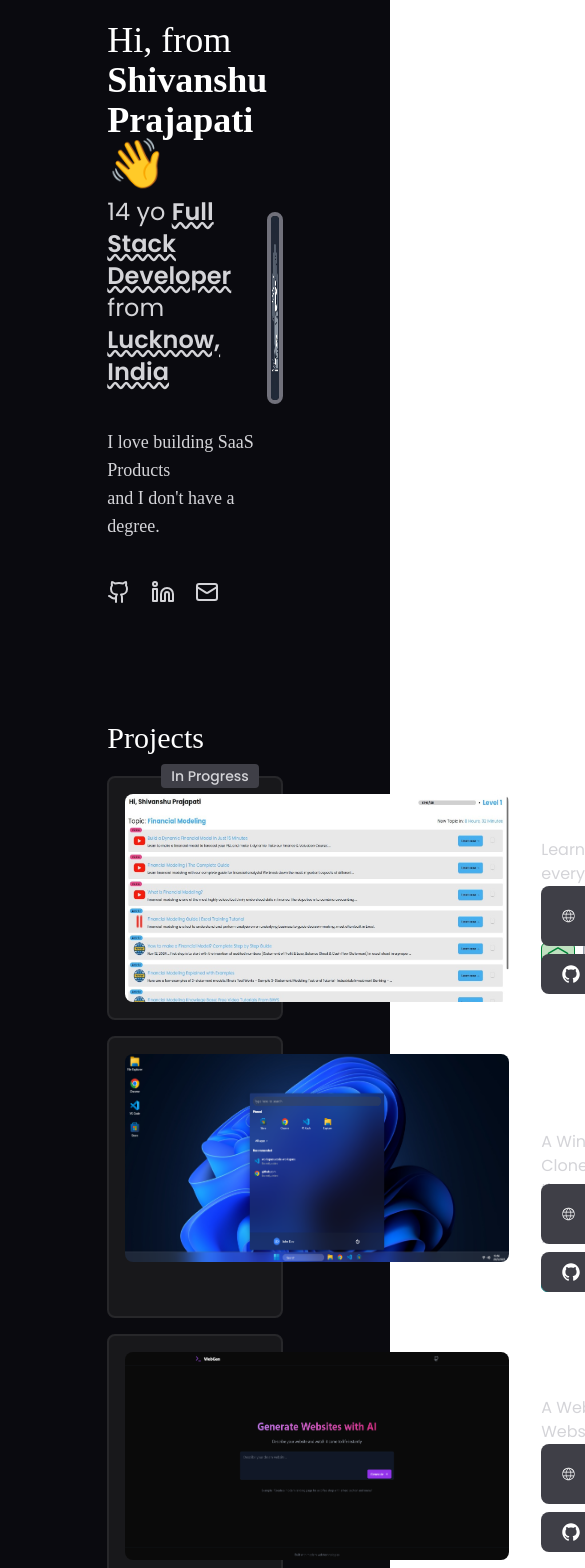
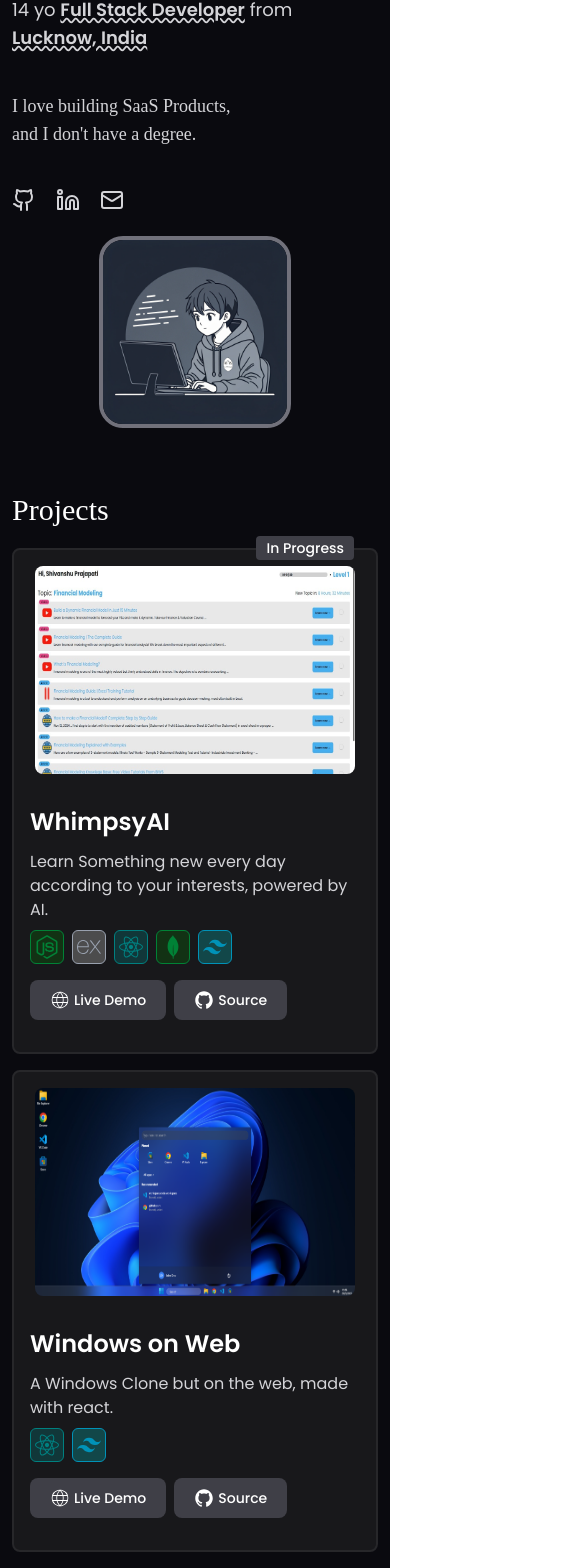
Before and after one commit to ShivanshuPrajapati212/Portfolio-React, a React (Vite) app: page / in a window 390 px wide. Shown: the part 84-1652 px from the top of the page, 585 px wide, since content can reach past the window. Built offline with nearby package versions, Linux system fonts and the light colour scheme; a web font is replaced by a local one.

Commit message:
add responsiveness

```diff
--- a/src/App.jsx
+++ b/src/App.jsx
@@ -1,13 +1,15 @@
 import Introduction from "./components/Introduction";
 import Skills from "./components/Skills";
 import Projects from "./components/Projects";
+import Footer from "./components/Footer";
 function App() {
   return (
     <div className=" bg-[#0a0a0f] min-h-screen">
-      <div className="mx-auto container text-zinc-300 max-w-[45vw]">
+      <div className="mx-auto container text-zinc-300 lg:max-w-[50vw] max-lg:p-3">
         <Introduction />
         <Projects/>
         <Skills />
+        <Footer/>
       </div>
     </div>
   );
--- /dev/null
+++ b/src/components/Footer.jsx
@@ -0,0 +1,17 @@
+import React from 'react'
+import { LuGithub, LuLinkedin, LuMail } from 'react-icons/lu'
+
+const Footer = () => {
+  return (
+    <div className='flex justify-between py-12'>
+      <div className="">© 2025 shivanshup.vercel.app</div>
+     <div className="list-none text-2xl flex gap-5">
+            <li className="hover:text-white ease-in-out duration-100"><a href="https://github.com/ShivanshuPrajapati212" target="_blank"><LuGithub /></a></li>
+            <li className="hover:text-white ease-in-out duration-100"><a href="https://www.linkedin.com/in/shivanshupr" target="_blank"><LuLinkedin /></a></li>
+            <li className="hover:text-white ease-in-out duration-100"><a href="mailto:shivanshuprajapati212@gmail.com" target="_blank"><LuMail /></a></li>
+        </div>
+    </div>
+  )
+}
+
+export default Footer
--- a/src/components/Introduction.jsx
+++ b/src/components/Introduction.jsx
@@ -5,15 +5,15 @@ import { LuMail } from "react-icons/lu";
 
 const Introduction = () => {
   return (
-    <div className="flex items-center justify-between py-24 relative">
+    <div className="flex max-lg:flex-col items-center justify-between py-24 max-lg:py-5 relative">
       <div className="">
-        <div className="text-4xl text-white my-2">
-          Hi, from <span className="font-semibold">Shivanshu Prajapati</span>{" "}
-          <span className="text-5xl cursor-pointer inline-block transition-transform hover:rotate-[20deg] animate-wave">
+        <div className="text-4xl max-lg:text-xl text-white my-2">
+          Hi, from <span className="font-bold">Shivanshu Prajapati</span>{" "}
+          <span className="text-5xl max-lg:text-2xl cursor-pointer inline-block transition-transform hover:rotate-[20deg] animate-wave">
             👋
           </span>
         </div>
-        <div className="text-2xl heading">
+        <div className="text-2xl max-lg:text-lg heading">
           14 yo{" "}
           <span className="font-semibold text-zinc-300 underline decoration-wavy">
             Full Stack Developer
@@ -23,8 +23,8 @@ const Introduction = () => {
             Lucknow, India
           </span>
         </div>
-        <div className="my-10 text-lg">
-        <div>I love building SaaS Products</div>
+        <div className="my-10 text-lg max-lg:text-md">
+        <div>I love building SaaS Products,</div>
         <div>and I don't have a degree.</div>
         </div>
         <div className="list-none text-2xl flex gap-5">
--- a/src/components/Projects.jsx
+++ b/src/components/Projects.jsx
@@ -15,10 +15,11 @@ const Projects = () => {
       <h2 className='text-3xl my-5 font-medium'>Projects</h2>
       <ul className='heading flex flex-col gap-4'>
         <div className='relative'>
-        <span class="bg-zinc-700 text-zinc-300 text-sm font-medium me-2 px-2.5 py-0.5 rounded-sm absolute -top-3 right-4 z-10">In Progress</span>
-        <li className='flex gap-8 bg-zinc-900 p-4 rounded-lg relative border-2 border-zinc-800 hover:border-zinc-600 ease-in-out duration-100'>
-            <div className=''>
-                <a href={whimpsyai} target='_blank'><img src={whimpsyai} alt="" className='h-52 min-w-96 max-w-96 rounded-lg'/></a>
+        <span class="bg-zinc-700 text-zinc
+        -300 text-sm font-medium me-2 px-2.5 py-0.5 rounded-sm absolute -top-3 right-4 z-10">In Progress</span>
+        <li className='flex max-lg:flex-col gap-8 bg-zinc-900 p-4 rounded-lg relative border-2 border-zinc-800 hover:border-zinc-600 ease-in-out duration-100'>
+            <div className='flex max-lg:justify-center'>
+                <a href={whimpsyai} target='_blank'><img src={whimpsyai} alt="" className='h-52 max-lg:min-w-80 max-lg:max-w-80 min-w-96 max-w-96 rounded-lg'/></a>
             </div>
             <div className=''>
                 <h3 className='text-2xl font-semibold mb-3 '>WhimpsyAI</h3>
@@ -30,7 +31,7 @@ const Projects = () => {
                   <div className='text-2xl text-green-700 bg-[#0080003f] border-[1px] p-1 rounded-md inline-block'><SiMongodb/></div>
                   <div className='text-2xl text-cyan-600 bg-[#00d1ce41] border-[1px] p-1 rounded-md inline-block'><SiTailwindcss/></div>
                 </div>
-                <div className='absolute bottom-4'>
+                <div className='lg:absolute max-lg:py-2 bottom-4'>
                 <button type="button" class="text-white bg-zinc-700 hover:bg-zinc-800 font-medium rounded-lg text-sm px-5 py-2.5 me-2 mb-2 cursor-pointer">
                   <a href="https://whimpsyai.vercel.app" target='_blank' className='flex gap-1 items-center justify-center'><CiGlobe className='text-xl'/> <span>Live Demo</span></a>
                   </button>
@@ -41,9 +42,9 @@ const Projects = () => {
             </div>
         </li>
         </div>
-        <li className='flex gap-8 bg-zinc-900 p-4 rounded-lg relative border-2 border-zinc-800 hover:border-zinc-600 ease-in-out duration-100'>
-            <div className=''>
-                <a href={windows_on_web} target='_blank'><img src={windows_on_web} alt="" className='h-52 min-w-96 max-w-96 rounded-lg'/></a>
+        <li className='flex max-lg:flex-col gap-8 bg-zinc-900 p-4 rounded-lg relative border-2 border-zinc-800 hover:border-zinc-600 ease-in-out duration-100'>
+            <div className='flex max-lg:justify-center'>
+                <a href={windows_on_web} target='_blank'><img src={windows_on_web} alt="" className='h-52 max-lg:min-w-80 max-lg:max-w-80 min-w-96 max-w-96 rounded-lg'/></a>
             </div>
             <div className=''>
                 <h3 className='text-2xl font-semibold mb-3 '>Windows on Web</h3>
@@ -52,7 +53,7 @@ const Projects = () => {
                   <div className='text-2xl text-[#008080] bg-[#0080804b] border-[1px] p-1 rounded-md inline-block'><FaReact/></div>
                   <div className='text-2xl text-cyan-600 bg-[#00d1ce41] border-[1px] p-1 rounded-md inline-block'><SiTailwindcss/></div>
                 </div>
-                <div className='absolute bottom-4'>
+                <div className='lg:absolute max-lg:py-2 bottom-4'>
                 <button type="button" class="text-white bg-zinc-700 hover:bg-zinc-800 font-medium rounded-lg text-sm px-5 py-2.5 me-2 mb-2 cursor-pointer">
                   <a href="https://windows-on-web.vercel.app/" target='_blank' className='flex gap-1 items-center justify-center'><CiGlobe className='text-xl'/> <span>Live Demo</span></a>
                   </button>
@@ -62,9 +63,9 @@ const Projects = () => {
                 </div>
             </div>
         </li>
-        <li className='flex gap-8 bg-zinc-900 p-4 rounded-lg relative border-2 border-zinc-800 hover:border-zinc-600 ease-in-out duration-100'>
-            <div className=''>
-                <a href={webgen} target='_blank'><img src={webgen} alt="" className='h-52 min-w-96 max-w-96 rounded-lg'/></a>
+        <li className='flex max-lg:flex-col gap-8 bg-zinc-900 p-4 rounded-lg relative border-2 border-zinc-800 hover:border-zinc-600 ease-in-out duration-100'>
+            <div className='flex max-lg:justify-center'>
+                <a href={webgen} target='_blank'><img src={webgen} alt="" className='h-52 max-lg:min-w-80 max-lg:max-w-80 min-w-96 max-w-96 rounded-lg'/></a>
             </div>
             <div className=''>
                 <h3 className='text-2xl font-semibold mb-3 '>WebGen</h3>
@@ -76,7 +77,7 @@ const Projects = () => {
                   <div className='text-2xl text-green-700 bg-[#0080003f] border-[1px] p-1 rounded-md inline-block'><SiMongodb/></div>
                   <div className='text-2xl text-cyan-600 bg-[#00d1ce41] border-[1px] p-1 rounded-md inline-block'><SiTailwindcss/></div>
                 </div>
-                <div className='absolute bottom-4'>
+                <div className='lg:absolute max-lg:py-2 bottom-4'>
                 <button type="button" class="text-white bg-zinc-700 hover:bg-zinc-800 font-medium rounded-lg text-sm px-5 py-2.5 me-2 mb-2 cursor-pointer">
                   <a href="https://webgen-shivanshu.vercel.app/" target='_blank' className='flex gap-1 items-center justify-center'><CiGlobe className='text-xl'/> <span>Live Demo</span></a>
                   </button>
--- a/src/components/Skills.jsx
+++ b/src/components/Skills.jsx
@@ -11,8 +11,8 @@ import { FaAws } from "react-icons/fa";
 const Skills = () => {
   return (
     <div className='text-white'>
-        <h2 className='text-3xl my-5 font-medium'>Skills</h2>
-      <ul className='grid-cols-2 grid gap-3 heading'>
+        <h2 className='text-3xl my-10 font-medium'>Skills</h2>
+      <ul className='grid-cols-2 max-lg:grid-cols-1 grid gap-3 heading'>
         <li className='list-none flex gap-4 items-center bg-zinc-900 px-4 py-3 rounded-lg border-[2px] border-zinc-800 hover:border-zinc-600 ease-in-out duration-100'>
             <div className='text-2xl text-[#008080] bg-[#0080804b] border-[1px] p-1 rounded-md'><FaReact/></div>
             <div><h3 className='text-lg font-medium'>React.js</h3>
```
